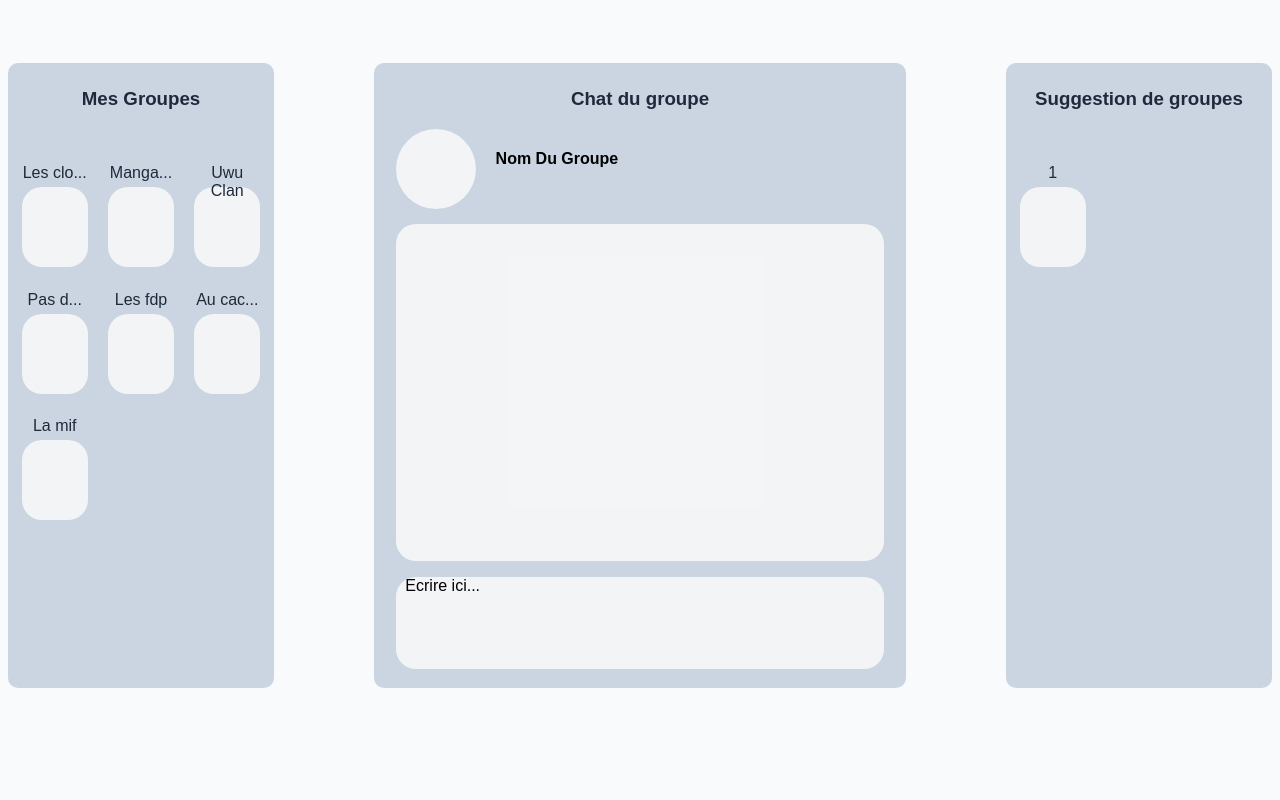
After one commit to JinSu77/Social-network-PHP, a PHP site: page /landing_group.php in a window 1280 px wide. The commit adds this page. Run offline with PHP 8.4, Linux system fonts and the light colour scheme; style sheets or scripts are compiled from the project's sources.

Commit message:
Front Bugged

```diff
--- /dev/null
+++ b/landing_group.php
@@ -0,0 +1,38 @@
+<?php
+
+echo '<link rel="stylesheet" href="./styles/landing_group.scss" type="text/css">';
+?>
+
+<div class="grid">
+
+        <div class="card">
+            <h3>Mes Groupes</h3>
+            <div class="grid-box-group">
+                <div class="box-group"><p>Les clo...</p></div>
+                <div class="box-group"><p>Manga...</p></div>
+                <div class="box-group"><p>Uwu Clan</p></div>
+                <div class="box-group"><p>Pas d...</p></div>
+                <div class="box-group"><p>Les fdp</p></div>
+                <div class="box-group"><p>Au cac...</p></div>
+                <div class="box-group"><p>La mif</p></div>
+            </div>
+        </div>
+
+        <div class="card">
+            <h3>Chat du groupe</h3>
+            <div class="group_presentation">
+                <div class="pp_group"></div>
+                <h4 class="group_name">Nom Du Groupe</h4>
+            </div>
+            <div class="chat"></div>
+            <div class="message"><p>Ecrire ici...</p></div>
+        </div>
+
+        <div class="card">
+            <h3>Suggestion de groupes</h3>
+            <div class="grid-box-group">
+                <div class="box-group"><p>1</p></div>
+            </div>
+        </div>
+
+    </div>
--- a/pages/Landing.php
+++ b/pages/Landing.php
@@ -19,7 +19,7 @@ require "./components/navbar.php";
                 <p>69420</p>
             </span>
         </section>
-        <section class="UserGroupe">Groupes</section>
+        <section class="UserGroupe"><a href="./landing_group.php"> Groupes </a></section>
     </div>
     <div class="mid column">
         <section class="CreatePost">
--- a/styles/globals-dark.scss
+++ b/styles/globals-dark.scss
@@ -38,6 +38,7 @@ a {
 @import "./components/LoginSignUp";
 @import "./components/Landing";
 @import "./components/navbar";
+@import "./landind_group.css";
 .logSign-board {
   a {
     color: $dark;
--- a/styles/globals.css
+++ b/styles/globals.css
@@ -364,3 +364,7 @@ a {
 .logSign-board a {
   color: #0f172a;
 }/*# sourceMappingURL=globals.css.map */
+
+#mes-groupes{
+  background-color: $light100;
+}
--- /dev/null
+++ b/styles/landing_group.scss
@@ -0,0 +1,84 @@
+/* Il faut mettre le header ici */
+
+* {
+    font-family: sans-serif;
+}
+
+body{
+    background-color: #f8fafc;
+}
+
+.card{
+
+    background-color: #cbd5e1;
+    padding: 6px;
+    border-radius: 10px;
+}
+
+.box-group{
+    background-color: rgba(250, 250, 250, 0.863);
+    margin-top: 40%;
+    height: 80px;
+    border-radius: 20px;
+}
+
+.box-group p{
+    margin-top: -35%;
+    color: #1e293b;
+    text-align: center;
+}
+
+.grid-box-group{
+    margin-top: 20%;
+    margin-left: 3% ;
+    margin-right: 3%;
+    display: grid;
+    grid-gap: 20px;
+    grid-template-columns: repeat(3, 1fr);
+}
+
+.grid{
+    margin-top: 5%;
+    display: grid;
+    grid-gap: 100px;
+    grid-template-columns: 1fr 2fr 1fr;
+    grid-template-rows: repeat(1, 135%);
+}
+
+.card h3{
+    text-align: center;
+    color: #1e293b;
+}
+
+.group_presentation{
+    margin-left: 3%;
+    display: grid;
+    grid-template-columns: 100px 200px;
+}
+
+.pp_group{
+    background-color: rgba(250, 250, 250, 0.863);
+    height: 80px;
+    width: 80px;
+    border-radius: 50px;
+}
+
+.chat{
+    background-color: rgba(250, 250, 250, 0.863);
+    margin-top: 3%;
+    margin-left: 3%;
+    margin-right: 3%;
+    border-radius: 20px;
+    height: 55%;
+}
+
+.message{
+    background-color: rgba(250, 250, 250, 0.863);
+    margin: 3%;
+    border-radius: 20px;
+    height: 15%;
+}
+
+.message p{
+    margin-left: 2%;
+}
```
